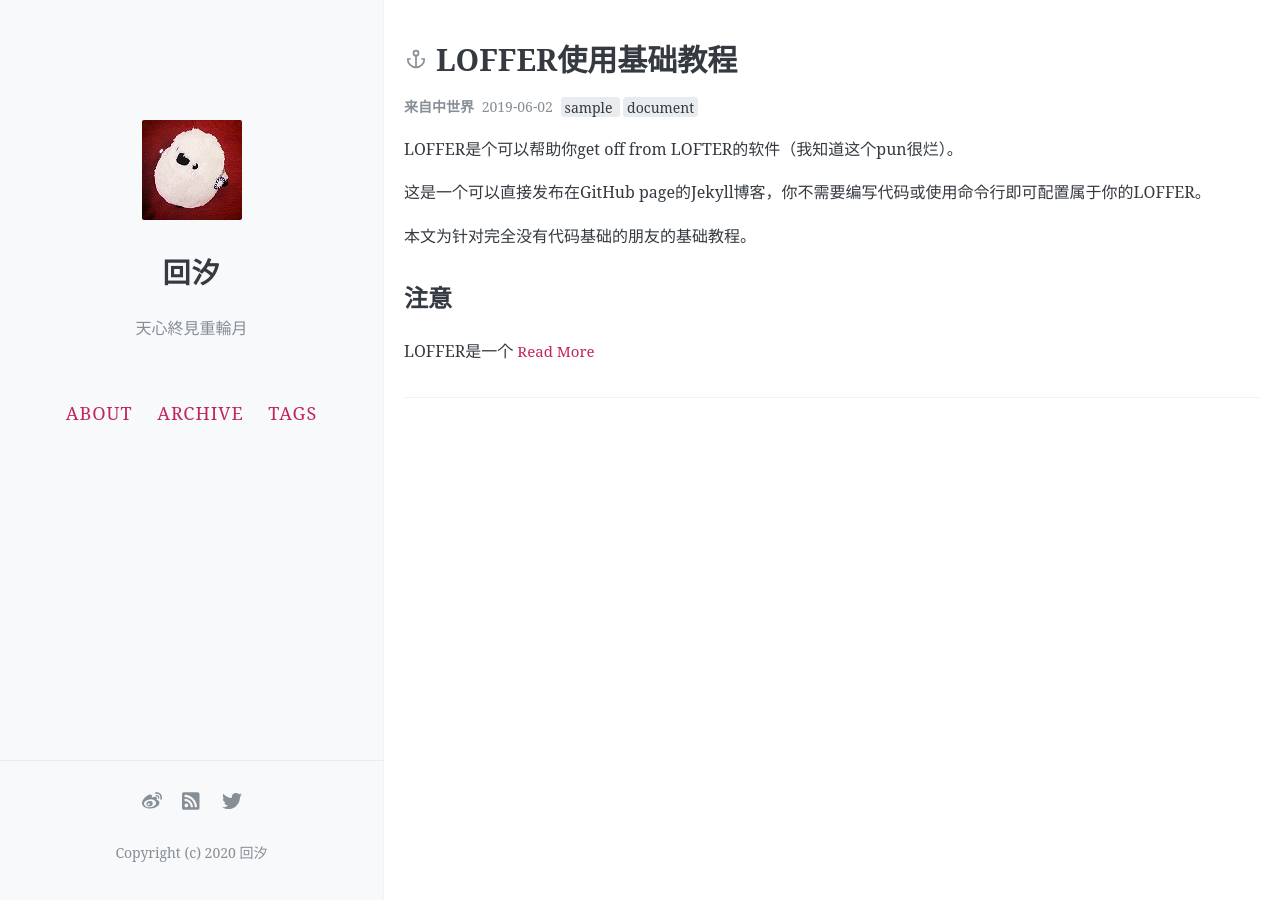
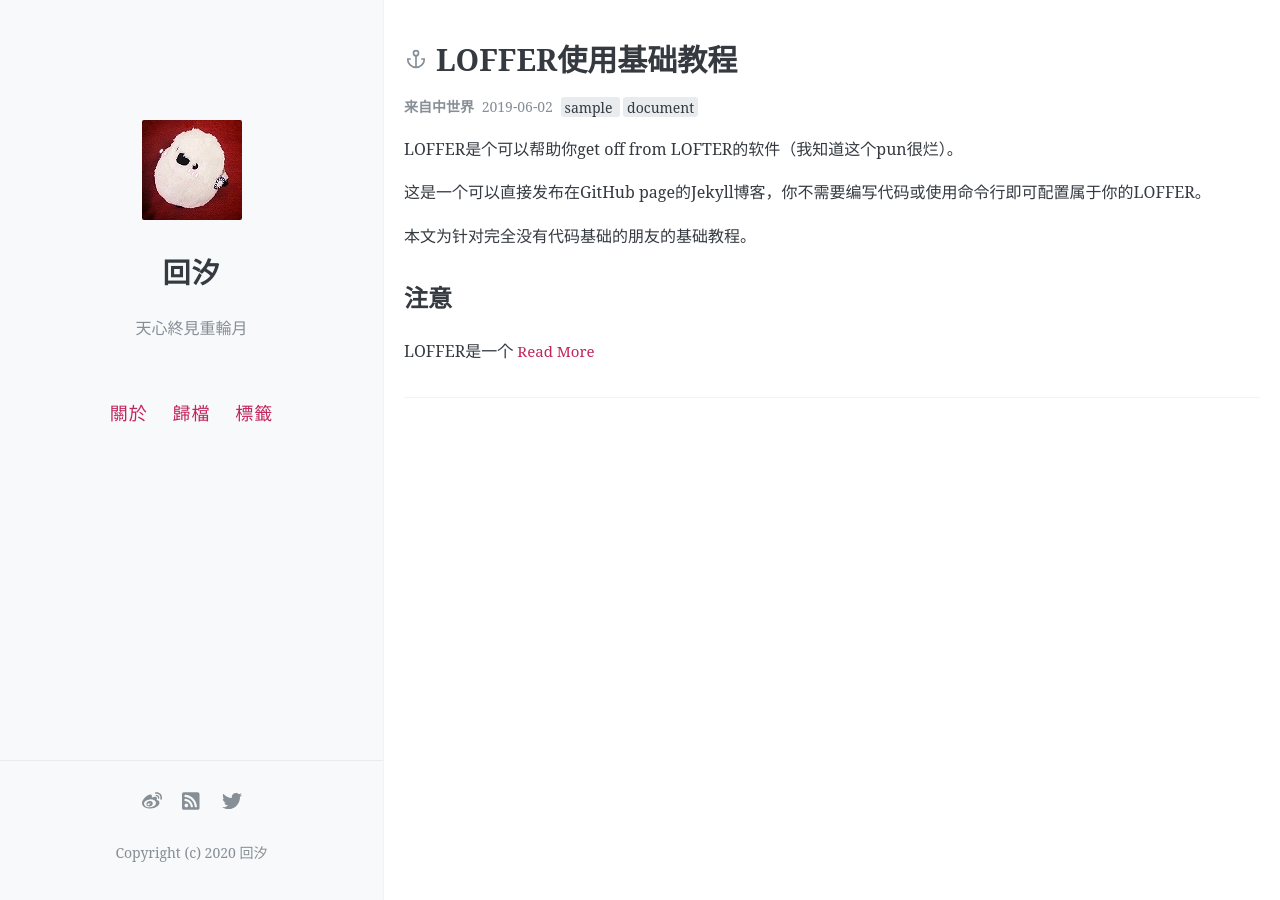
Before and after one commit to kanransya/nami-jetcoaster, a Jekyll site: the page built from index.html, in a window 1280 px wide. Built offline with Jekyll 4.4.1, drawn with Linux system fonts in a browser that asks for light colours; the list of posts is cut into pages by our own code; comment, search, counter and statistics services are not loaded.

Commit message:
Update _config.yml

```diff
--- a/_config.yml
+++ b/_config.yml
@@ -32,11 +32,11 @@ favicon: https://raw.githubusercontent.com/kanransya/nami-jetcoaster/master/imag
 
 # 菜单中的按钮
 navigation:
-  - name: ABOUT
+  - name: 關於
     url: https://kanransya.github.io/nami-jetcoaster/about
-  - name: ARCHIVE
+  - name: 歸檔
     url: https://kanransya.github.io/nami-jetcoaster/archive
-  - name: TAGS
+  - name: 標籤
     url: https://kanransya.github.io/nami-jetcoaster/tags
 
 # 每页的文章数
```
